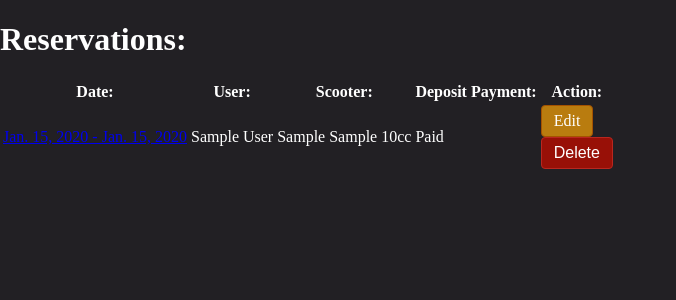
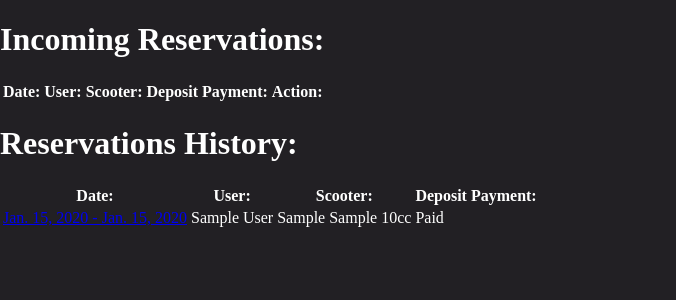
Before and after one commit to Kalickii/ScooterReservation, a Django app: page /reservations/ in a window 1280 px wide. Shown: the part 48-348 px from the top of the page, without its empty margins (0-676 px from the left). Run offline with Django 5.2, Linux system fonts and the light colour scheme; a user stored in the database is signed in; tables that the repository leaves empty hold one stand-in row (values such as "Sample post"); lists and menus that the app fills with data are empty.

Commit message:
Add final fixes + visual aspects

```diff
--- a/reservations/templates/reservations/reservation_detail.html
+++ b/reservations/templates/reservations/reservation_detail.html
@@ -19,6 +19,6 @@
             {% csrf_token %}
             <button type="submit">Pay</button>
             </form>
-            <a href="{% url 'payment-cancel' %}?reservation_id={{ reservation.pk }}">Cancel</a>
+            <a href="{% url 'payment-cancel' %}?reservation_id={{ reservation.pk }}" onclick="return confirm('Do you want to cancel your reservation?')">Cancel</a>
         {% endif %}
 {% endblock %}
--- a/reservations/templates/reservations/reservation_list.html
+++ b/reservations/templates/reservations/reservation_list.html
@@ -1,6 +1,6 @@
 {% extends 'scooters/base.html' %}
 {% block content %}
-    <h1>Reservations:</h1>
+    <h1>Incoming Reservations:</h1>
      <table>
      <tr>
         <th>Date:</th>
@@ -9,7 +9,7 @@
         <th>Deposit Payment:</th>
         <th>Action:</th>
      </tr>
-        {% for reservation in reservations %}
+        {% for reservation in incoming_reservations %}
             <tr>
                 <td><a href="{% url 'reservations-detail' reservation_id=reservation.id %}">{{ reservation.start_date }} - {{ reservation.end_date }}</a></td>
                 <td>{{ reservation.userprofile.user }}</td>
@@ -34,4 +34,28 @@
             </tr>
         {% endfor %}
      </table>
+
+     <h1>Reservations History:</h1>
+     <table>
+     <tr>
+        <th>Date:</th>
+        <th>User:</th>
+        <th>Scooter:</th>
+        <th>Deposit Payment:</th>
+     </tr>
+        {% for reservation in past_reservations %}
+            <tr>
+                <td><a href="{% url 'reservations-detail' reservation_id=reservation.id %}">{{ reservation.start_date }} - {{ reservation.end_date }}</a></td>
+                <td>{{ reservation.userprofile.user }}</td>
+                <td>{{ reservation.scooter }}</td>
+                <td>
+                    {% if reservation.payment_status %}
+                        Paid
+                    {% else %}
+                        Unpaid
+                    {% endif %}
+                </td>
+            </tr>
+        {% endfor %}
+     </table>
 {% endblock %}
--- a/reservations/views.py
+++ b/reservations/views.py
@@ -1,4 +1,5 @@
 import stripe
+from datetime import datetime
 from django.contrib.auth.mixins import UserPassesTestMixin
 from django.http import Http404
 from django.shortcuts import redirect, get_object_or_404, render
@@ -10,7 +11,7 @@
 from reservations.forms import ReservationCreateForm, ReservationUpdateForm
 from reservations.models import Reservation
 from scooters.models import Scooter
-from users.models import UserProfile
+
 
 stripe.api_key = settings.STRIPE_SECRET_KEY
 
@@ -18,7 +19,18 @@
     model = Reservation
     template_name = 'reservations/reservation_list.html'
     context_object_name = 'reservations'
-    queryset = Reservation.objects.all().order_by('start_date')
+    queryset = Reservation.objects.all()
+
+    def get_context_data(self, **kwargs):
+        context = super().get_context_data(**kwargs)
+        incoming_reservations = Reservation.objects.filter(start_date__gt=datetime.today()).order_by('start_date')
+        past_reservations = Reservation.objects.filter(start_date__lte=datetime.today(), payment_status=True).order_by('start_date')
+        context.update({
+                'incoming_reservations': incoming_reservations,
+                'past_reservations': past_reservations
+                        })
+        return context
+
 
     def test_func(self):
         return self.request.user.is_staff
@@ -65,6 +77,13 @@
         kwargs = super().get_form_kwargs()
         kwargs.update({'scooter_id': self.kwargs['scooter_id']})
         return kwargs
+
+    def get_context_data(self, **kwargs):
+        context = super().get_context_data(**kwargs)
+        scooter = Scooter.objects.get(pk=self.kwargs['scooter_id'])
+        reservations = Reservation.objects.filter(scooter=scooter, end_date__gt=datetime.today(), payment_status=True).order_by('start_date')
+        context.update({'reservations': reservations})
+        return context
 
     def get_success_url(self):
         return reverse('reservations-detail', kwargs={'reservation_id': self.object.id})
```
Also changed, not shown: reservations/templates/reservations/reservation_create.html (+9 -0 lines), scooters/templates/scooters/scooter_detail.html (+6 -6 lines).
